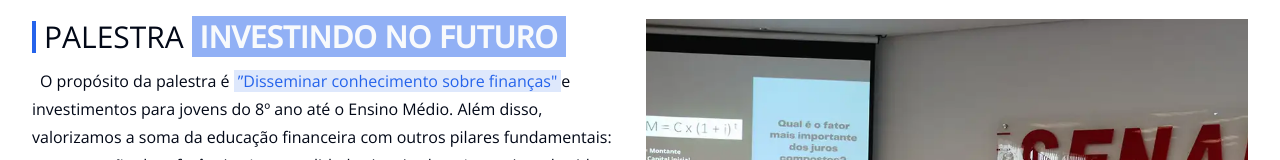
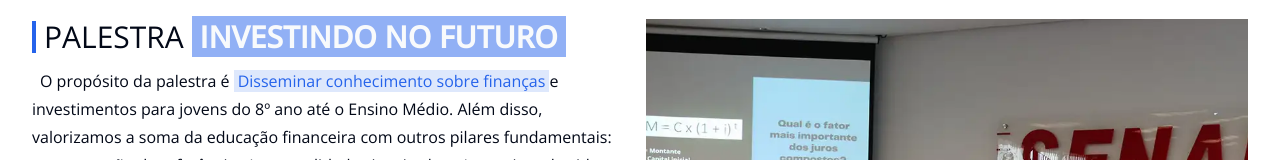
Before and after one commit to Henrytos/inveetens, a Next.js app: page / in a window 1280 px wide. Shown: the part 765-925 px from the top of the page. Built offline with nearby package versions, Linux system fonts and the light colour scheme.

Commit message:
fix:Update page.tsx

```diff
--- a/app/page.tsx
+++ b/app/page.tsx
@@ -46,7 +46,7 @@ export default function Home() {
               <Text className="indent-2">
                 O propósito da palestra é{" "}
                 <Marking isText={true}>
-                  ”Disseminar conhecimento sobre finanças"
+                  Disseminar conhecimento sobre finanças
                 </Marking>
                 e investimentos para jovens do 8º ano até o Ensino Médio. Além
                 disso, valorizamos a soma da educação financeira com outros
```
